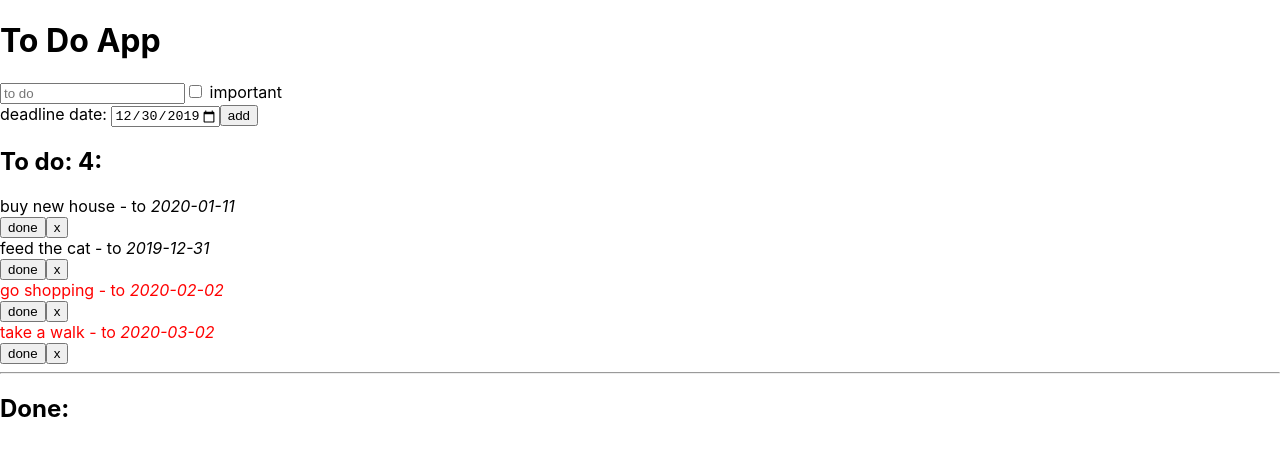
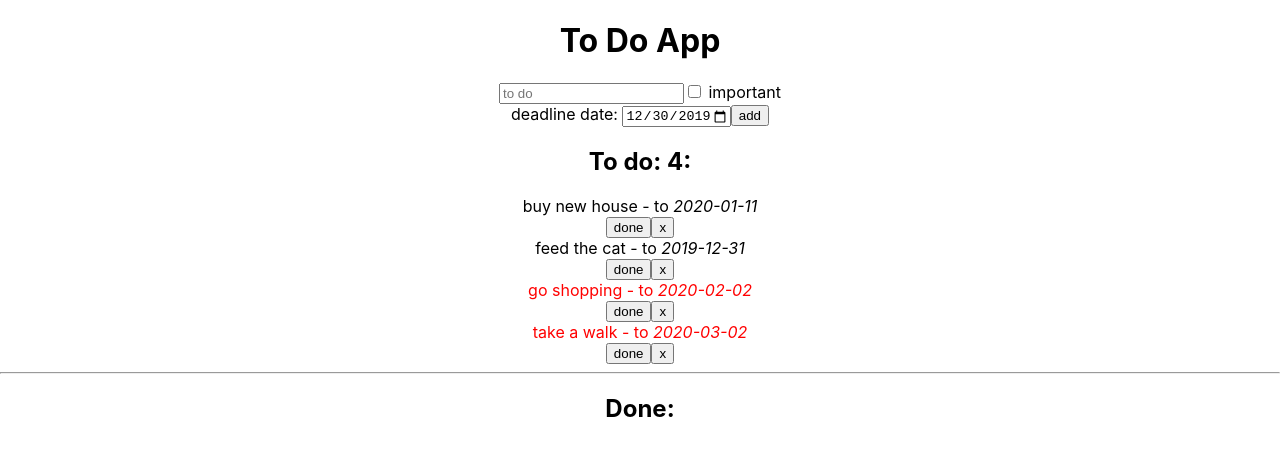
Before and after one commit to karolina-michalak/ToDoApp, a React (Create React App) app: page / in a window 1280 px wide. Shown: the top 456 px of the page. Built offline with nearby package versions, Linux system fonts and the light colour scheme.

Commit message:
centered app

```diff
--- a/src/components/App.js
+++ b/src/components/App.js
@@ -85,7 +85,7 @@ class App extends React.Component {
 
   render(){
     return (
-    <div className={styles.App}>
+    <div className='App'>
       <h1>To Do App</h1>
       <AddTodo add={this.addTask}/>
       <TodoList tasks={this.state.tasks} remove={this.removeTask} changeStatus={this.handleStatusChange} />
```
